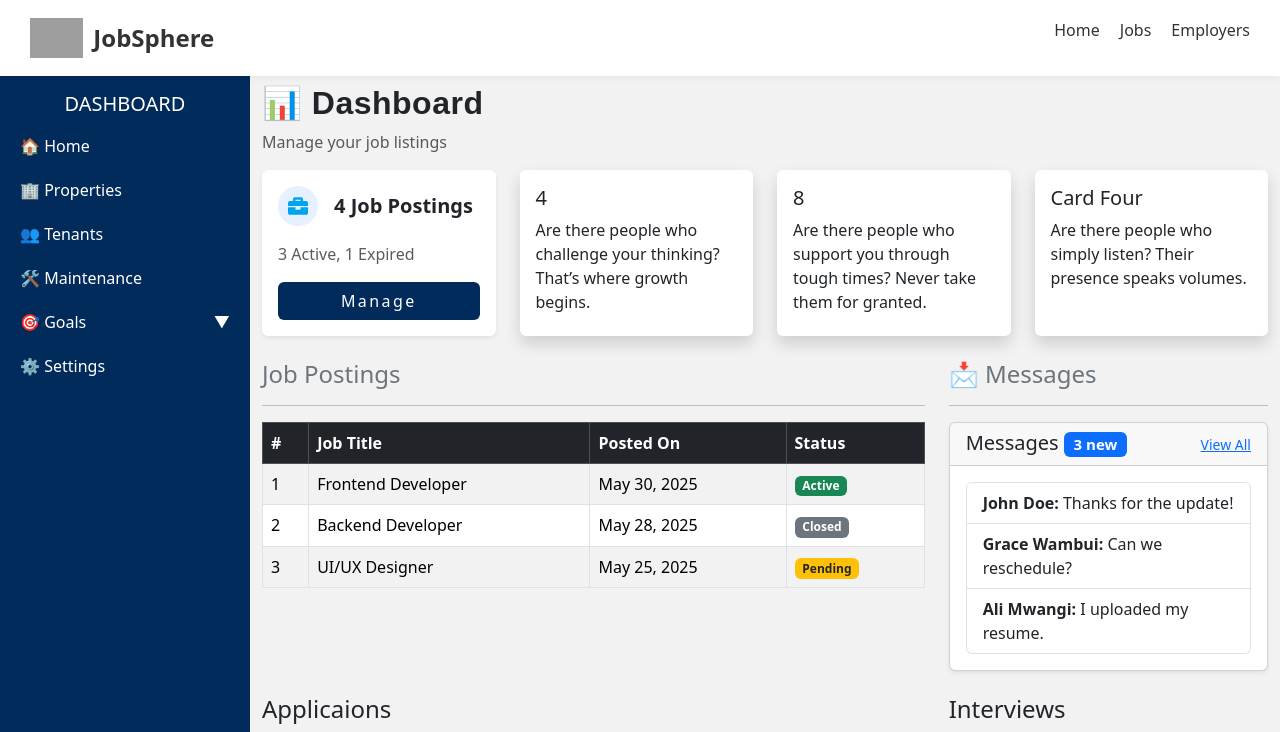
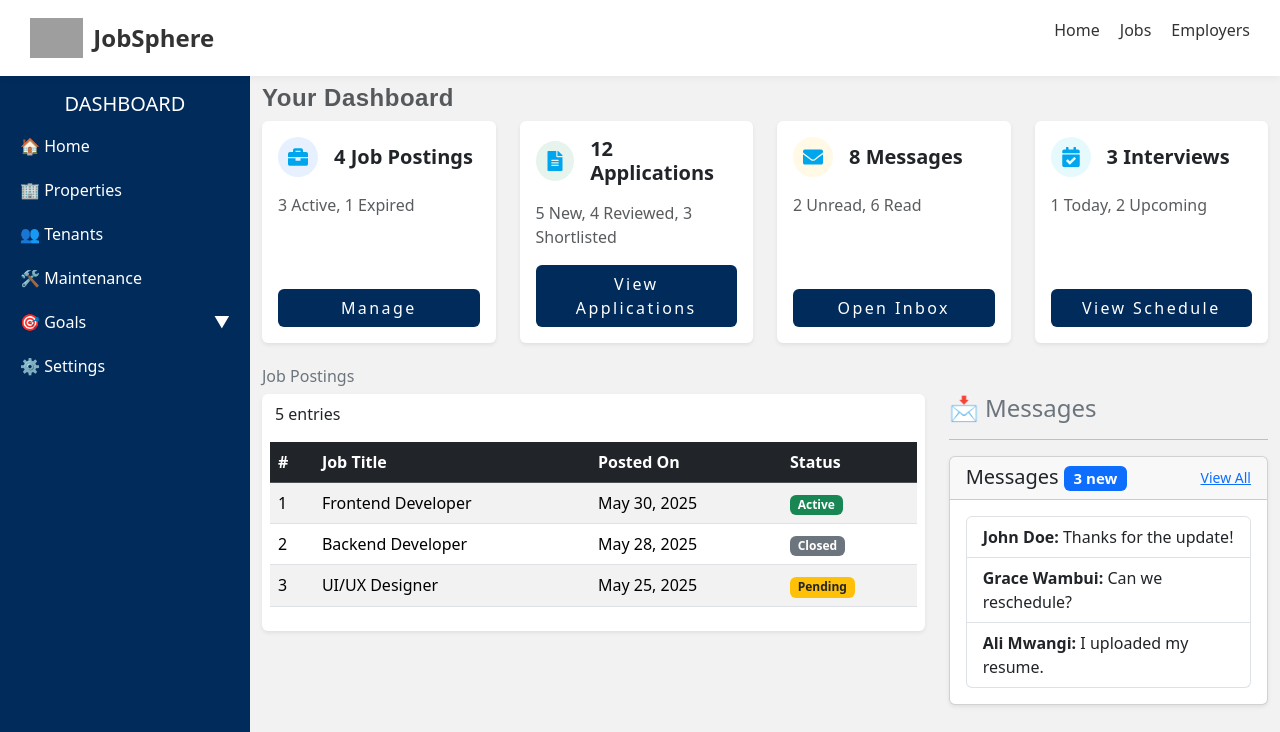
Before and after one commit to Manucho661/JobSphere, a React (Vite) app in the folder front-end/: page /employers/dashboard in a window 1280 px wide. Shown: the top 732 px of the page. Built offline with nearby package versions, Linux system fonts and the light colour scheme; grey boxes are pictures that could not be loaded.

Commit message:
Refine the summary Card

```diff
--- a/front-end/src/components/styles/mainfile.css
+++ b/front-end/src/components/styles/mainfile.css
@@ -226,3 +226,8 @@ background-position: center;
 .btn-search:hover {
   background-color: #0056b3;
 }
+
+/* icons */
+.icon{
+  color: #00A6ED;
+}
--- a/front-end/src/pages/employers/dashboard.jsx
+++ b/front-end/src/pages/employers/dashboard.jsx
@@ -2,6 +2,11 @@ import React, { useState } from 'react';
 import CreateJobModal from '../../components/employers/CreateJobModal';
 import employerSidebar from '../../components/employers/employerSidebar';
 import { FaBriefcase } from "react-icons/fa";
+import { FaFileAlt } from "react-icons/fa";
+import { FaEnvelope } from "react-icons/fa";
+import { FaCalendarCheck } from "react-icons/fa";
+
+
 import "./employers.css";
 
 const EmployerDashboard = () => {
@@ -29,14 +34,14 @@ const EmployerDashboard = () => {
       {/* main */}
       <div className='main'>
         <div className='container mt-2'>
-          <h2 className='dashboard-title'>📊	Dashboard</h2>
-          <p className=' text-muted'>Manage your job listings</p>
+          <h4 className='dashboard-title text-muted'>Your	Dashboard</h4>
+
           <div class="row">
             <div className="col-md-3">
               <div className="card border-0 shadow-sm h-100 hover-shadow transition">
                 <div className="card-body d-flex flex-column">
                   <div className="d-flex align-items-center mb-3">
-                    <div className="bg-primary bg-opacity-10 rounded-circle d-flex justify-content-center align-items-center me-3" style={{ width: 40, height: 40, color: '#00A6ED'}}>
+                    <div className="icon bg-primary bg-opacity-10 rounded-circle d-flex justify-content-center align-items-center me-3" style={{ width: 40, height: 40}}>
                       <FaBriefcase size={20} />
                     </div>
                     <h5 className="card-title mb-0 fw-semibold">4 Job Postings</h5>
@@ -47,39 +52,71 @@ const EmployerDashboard = () => {
               </div>
             </div>
             <div class="col-md-3">
-              <div class="card  border-0 shadow h-100">
-                <div class="card-body d-flex flex-column ">
-                  <h5 class="card-title">4</h5>
-                  <p class="card-text">Are there people who challenge your thinking? That’s where growth begins.</p>
-                  {/* <a href="#" class="btn btn-primary">Discover</a> */}
+              <div className="card border-0 shadow-sm h-100 hover-shadow transition">
+                <div className="card-body d-flex flex-column">
+                  <div className="d-flex align-items-center mb-3">
+                    <div
+                      className="icon bg-success bg-opacity-10 rounded-circle d-flex justify-content-center align-items-center me-3"
+                      style={{ width: 40, height: 40 }}
+                    >
+                      <FaFileAlt size={20} />
+                    </div>
+                    <h5 className="card-title mb-0 fw-semibold">12 Applications</h5>
+                  </div>
+                  <p className="card-text text-muted mb-3">5 New, 4 Reviewed, 3 Shortlisted</p>
+                  <a href="#" className="btn btn-outline manage mt-auto">View Applications</a>
                 </div>
               </div>
             </div>
             <div class="col-md-3">
-              <div class="card  border-0 shadow h-100">
-                <div class="card-body d-flex flex-column">
-                  <h5 class="card-title">8</h5>
-                  <p class="card-text">Are there people who support you through tough times? Never take them for granted.</p>
-                  {/* <a href="#" class="btn btn-primary">Support</a> */}
+             <div className="card border-0 shadow-sm h-100 hover-shadow transition">
+                <div className="card-body d-flex flex-column">
+                  <div className="d-flex align-items-center mb-3">
+                    <div
+                      className="icon bg-warning bg-opacity-10 rounded-circle d-flex justify-content-center align-items-center me-3"
+                      style={{ width: 40, height: 40 }}
+                    >
+                      <FaEnvelope size={20} />
+                    </div>
+                    <h5 className="card-title mb-0 fw-semibold">8 Messages</h5>
+                  </div>
+                  <p className="card-text text-muted mb-3">2 Unread, 6 Read</p>
+                  <a href="#" className="btn btn-outline manage mt-auto">Open Inbox</a>
                 </div>
               </div>
             </div>
             <div class="col-md-3">
-              <div class="card border-0 shadow h-100">
-                <div class="card-body  d-flex flex-column ">
-                  <h5 class="card-title">Card Four</h5>
-                  <p class="card-text">Are there people who simply listen? Their presence speaks volumes.</p>
-                  {/* <a href="#" class="btn btn-primary">Listen</a> */}
+              <div className="card border-0 shadow-sm h-100 hover-shadow transition">
+                <div className="card-body d-flex flex-column">
+                  <div className="d-flex align-items-center mb-3">
+                    <div
+                      className="icon bg-info bg-opacity-10 rounded-circle d-flex justify-content-center align-items-center me-3"
+                      style={{ width: 40, height: 40 }}
+                    >
+                      <FaCalendarCheck size={20} />
+                    </div>
+                    <h5 className="card-title mb-0 fw-semibold">3 Interviews</h5>
+                  </div>
+                  <p className="card-text text-muted mb-3">1 Today, 2 Upcoming</p>
+                  <a href="#" className="btn btn-outline manage mt-auto">View Schedule</a>
                 </div>
               </div>
             </div>
           </div>
           <div className='row mt-4'>
+             <h6 className='text-secondary'>Job Postings</h6>
+            <div className='col-md-8'>
 
-            <div className='col-md-8'>
-              <h4 className='text-secondary'>Job Postings</h4>
-              <hr />
-              <table class="table table-striped table-bordered table-hover">
+              <div className='jobPostingsTableContainer bg-white p-2 rounded shadow-sm'>
+                <div className='tableHeaderSection'>
+                  <div className='entries'>
+                    <p style={{ paddingLeft:5}}>5 entries</p>
+                  </div>
+                  <div>
+
+                  </div>
+                </div>
+                <table class="table table-striped  table-hover rounded">
                   <thead class="table-dark">
                     <tr>
                       <th>#</th>
@@ -109,6 +146,7 @@ const EmployerDashboard = () => {
                     </tr>
                   </tbody>
                 </table>
+              </div>
             </div>
             <div className='col-4'>
               <h4 className='text-secondary'>📩 Messages</h4>
```
Lines whose indentation alone changed are shown as unchanged.
